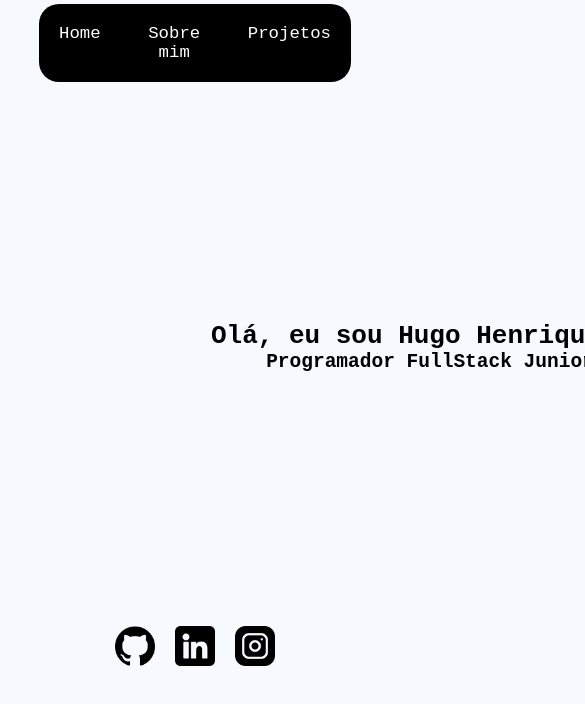
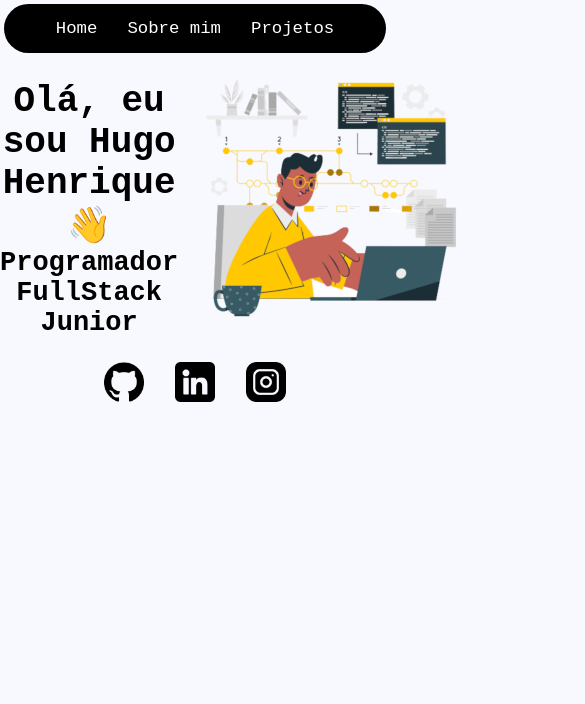
Before and after one commit to HugoHzds23/portifolio, a plain HTML site: page index.html in a window 390 px wide. Shown: the top 704 px of the page, 585 px wide, since content can reach past the window. Drawn offline with Linux system fonts and the light colour scheme.

Commit message:
deixando responsivo

```diff
--- a/index.html
+++ b/index.html
@@ -23,7 +23,12 @@
                 <h1>Olá, eu sou Hugo Henrique 👋</h1>
                 <h2>Programador FullStack Junior</h2>
             </div>
-            <img src="imagens/imagem-programador.png" alt="">
+            <picture>
+                <source media="(max-width: 1120px )" srcset="imagens/imagem-programador-pequena.png" type="image/png">
+                <source media="(max-width: 1250px )" srcset="imagens/imagem-programador-media.png" type="image/png">
+                <source media="(max-width: 1450px )" srcset="imagens/imagem-programador-grande.png" type="image/png">
+                <img src="imagens/imagem-programador-muito-grande.png" alt="">
+            </picture>
         </div>
         <ul>
             <li class="contato"><a target="_blank" href="https://github.com/HugoHzds23"><img src="imagens/github.png" alt="logo-github"></a></li>
--- a/style.css
+++ b/style.css
@@ -8,9 +8,7 @@
     align-items: center;
     text-align: center;
     justify-content: center;
-    position: relative;
-    padding: 10px 210px;
-    width: 940px;
+    padding: auto;
 }
 
 body{
@@ -18,11 +16,11 @@ body{
 }
 
 nav{
-    margin: 1% 10%;
+    margin: 1% 1%;
     background-color: black;
     text-align: center;
     font: normal 13pt Arial;
-    border-radius: 20px;
+    border-radius: 40px;
     font-family: monospace;
 }
 
@@ -32,7 +30,7 @@ nav > ul {
 }
 
 nav > ul > li{
-    margin: 20px;
+    margin: 15px;
     list-style-type: none;
 }
 
@@ -44,11 +42,11 @@ nav > ul > li > a{
 main{
     text-align: center;
     font-family: monospace;
+    font-size: 18px;
 }
 
 main > img{
     display: inline-block;
-    width: 500px;
 }
 
 main > h1{
@@ -61,14 +59,14 @@ main > h2{
 }
 
 main > ul{
-    padding: 20px 0px 0px 0px;
-    display: inline-flex;
+    display: block;
     margin: auto;
     text-align: center;
     text-decoration: none;
 }
 
 main > ul > li{
+    display: inline-block;
     list-style-type: none;
 }
 
```
Also changed, not shown: imagens/imagem-programador-grande.png (added), imagens/imagem-programador-media.png (renamed from imagens/imagem-programador.png), imagens/imagem-programador-muito-grande.png (added), imagens/imagem-programador-pequena.png (added).
